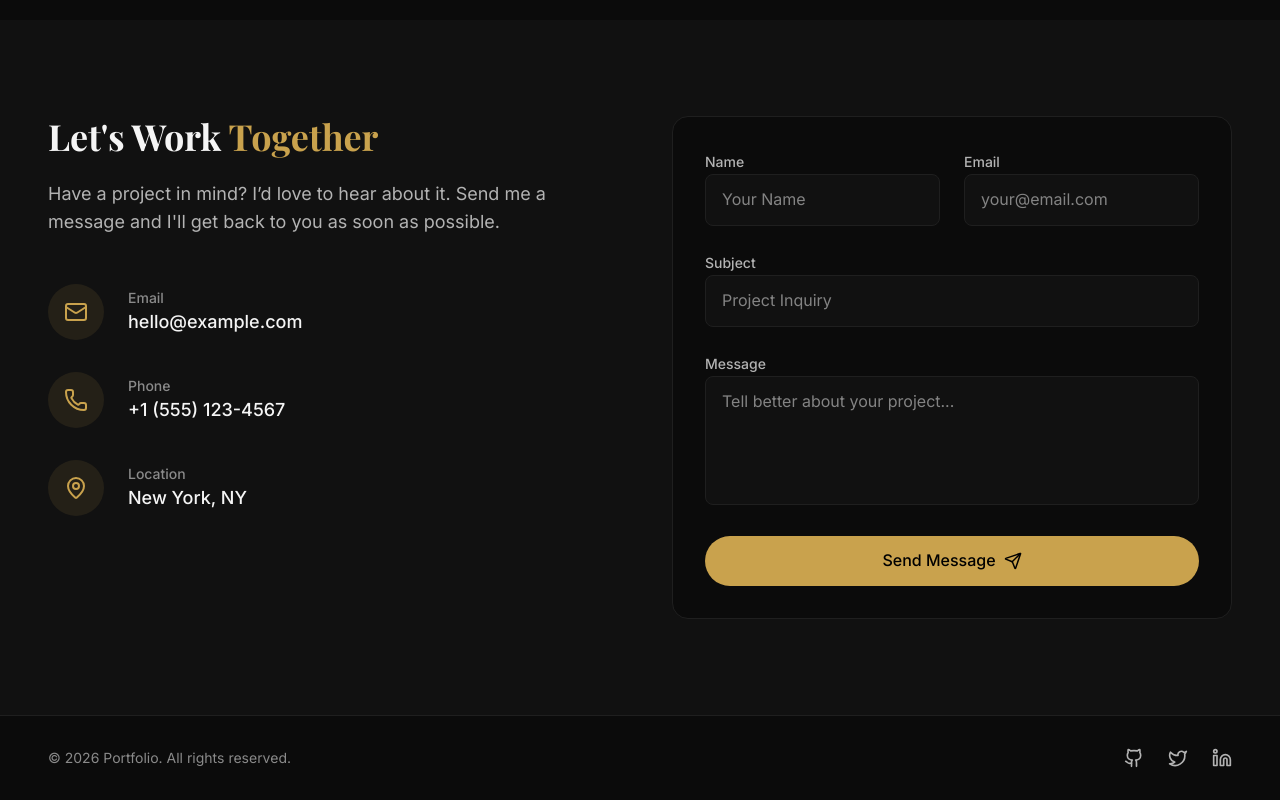
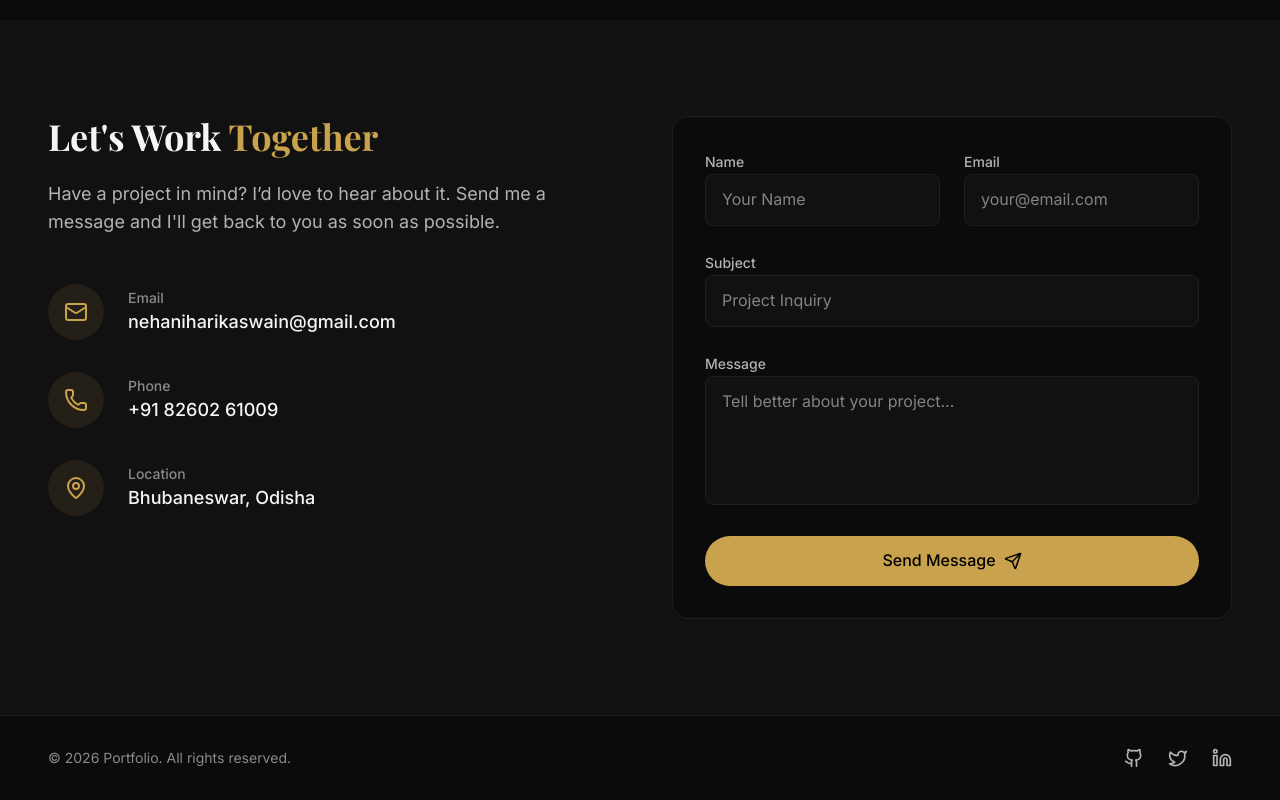
Before and after one commit to NiharikaNeha/_NEHA, a React (Vite) app: page / in a window 1280 px wide. Shown: the part 5544-6344 px from the top of the page. Built offline with nearby package versions, Linux system fonts and the light colour scheme.

Commit message:
made changed in contact.jsx

```diff
--- a/src/components/contact/Contact.jsx
+++ b/src/components/contact/Contact.jsx
@@ -38,9 +38,9 @@ const Contact = () => {
 
             <div className="space-y-8">
               {[
-                { icon: <Mail />, label: "Email", value: "hello@example.com" },
-                { icon: <Phone />, label: "Phone", value: "+1 (555) 123-4567" },
-                { icon: <MapPin />, label: "Location", value: "New York, NY" },
+                { icon: <Mail />, label: "Email", value: "nehaniharikaswain@gmail.com" },
+                { icon: <Phone />, label: "Phone", value: "+91 82602 61009" },
+                { icon: <MapPin />, label: "Location", value: "Bhubaneswar, Odisha" },
               ].map((item, index) => (
                 <div key={index} className="flex items-center gap-6">
                   <div
```
